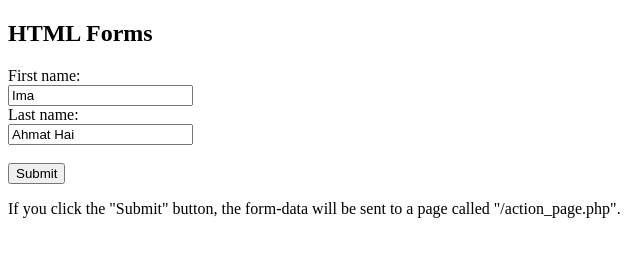
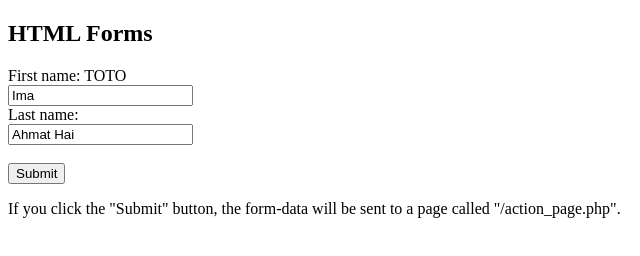
Before and after one commit to ImarateAhmat/my-first-git-project, a plain HTML site: page index.html in a window 1280 px wide. Shown: the full height of the page, 0-640 px from the left. Drawn offline with Linux system fonts and the light colour scheme.

Commit message:
commit de squash des deux précédents commit
edit linux_user.sh v2

edit index.html V2

```diff
--- a/index.html
+++ b/index.html
@@ -5,7 +5,7 @@
 <h2>HTML Forms</h2>
 
 <form action="/action_page.php">
-  First name:<br>
+  First name: TOTO<br>
   <input type="text" name="firstname" value="Ima">
   <br>
   Last name:<br>
```
Also changed, not shown: 1 other file.
